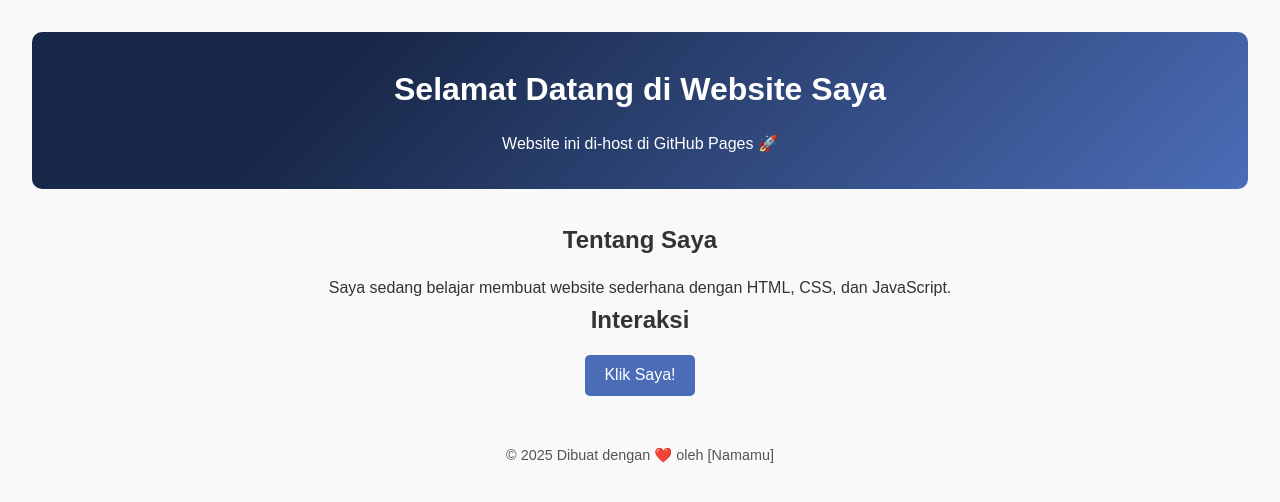
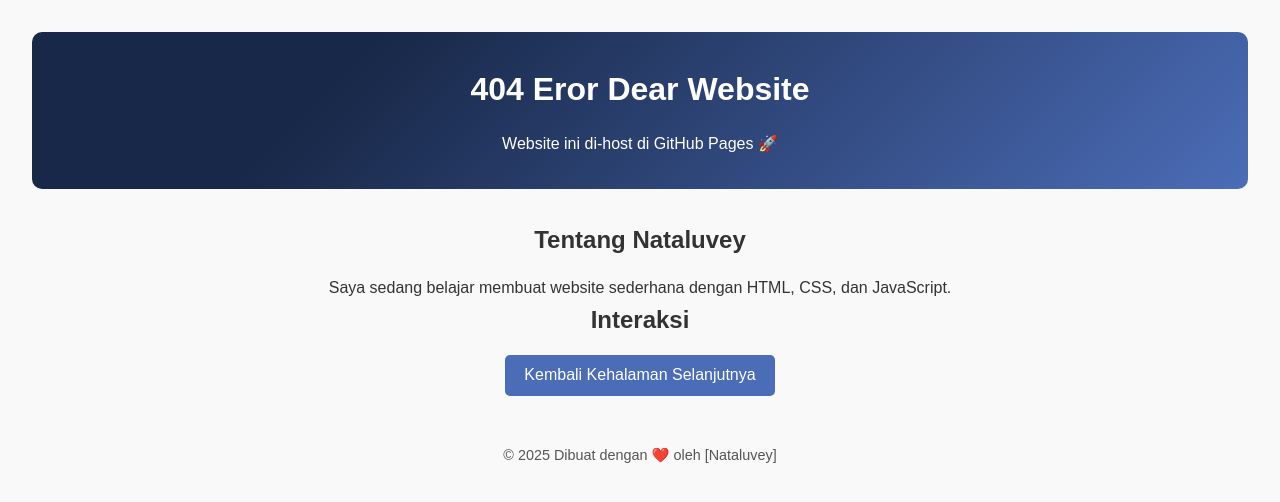
Before and after one commit to nataluvey-why/cloudfast-natlupey, a plain HTML site: page public/index.html in a window 1280 px wide. Drawn offline with Linux system fonts and the light colour scheme.

Commit message:
Update index.html for 404 error page

```diff
--- a/public/index.html
+++ b/public/index.html
@@ -3,30 +3,30 @@
 <head>
   <meta charset="UTF-8" />
   <meta name="viewport" content="width=device-width, initial-scale=1.0" />
-  <title>Website GitHub Pages Saya</title>
+  <title>Website 404 Erorrrrrr</title>
   <link rel="stylesheet" href="style.css" />
 </head>
 <body>
   <header>
-    <h1>Selamat Datang di Website Saya</h1>
+    <h1>404 Eror Dear Website</h1>
     <p>Website ini di-host di GitHub Pages 🚀</p>
   </header>
 
   <main>
     <section>
-      <h2>Tentang Saya</h2>
+      <h2>Tentang Nataluvey</h2>
       <p>Saya sedang belajar membuat website sederhana dengan HTML, CSS, dan JavaScript.</p>
     </section>
 
     <section>
       <h2>Interaksi</h2>
-      <button id="tombol">Klik Saya!</button>
+      <button id="tombol">Kembali Kehalaman Selanjutnya</button>
       <p id="output"></p>
     </section>
   </main>
 
   <footer>
-    <p>&copy; 2025 Dibuat dengan ❤️ oleh [Namamu]</p>
+    <p>&copy; 2025 Dibuat dengan ❤️ oleh [Nataluvey]</p>
   </footer>
 
   <script src="script.js"></script>
```
